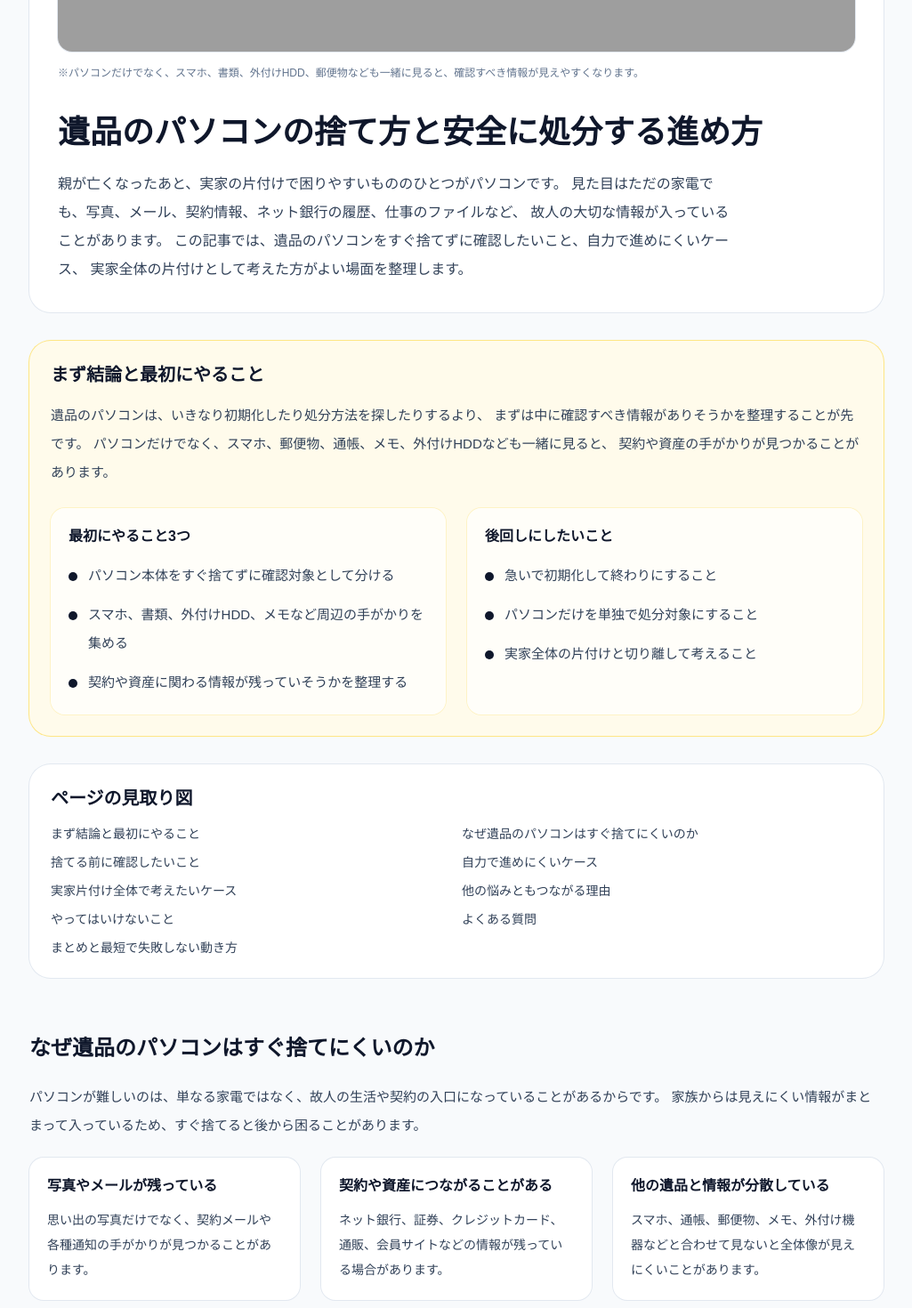
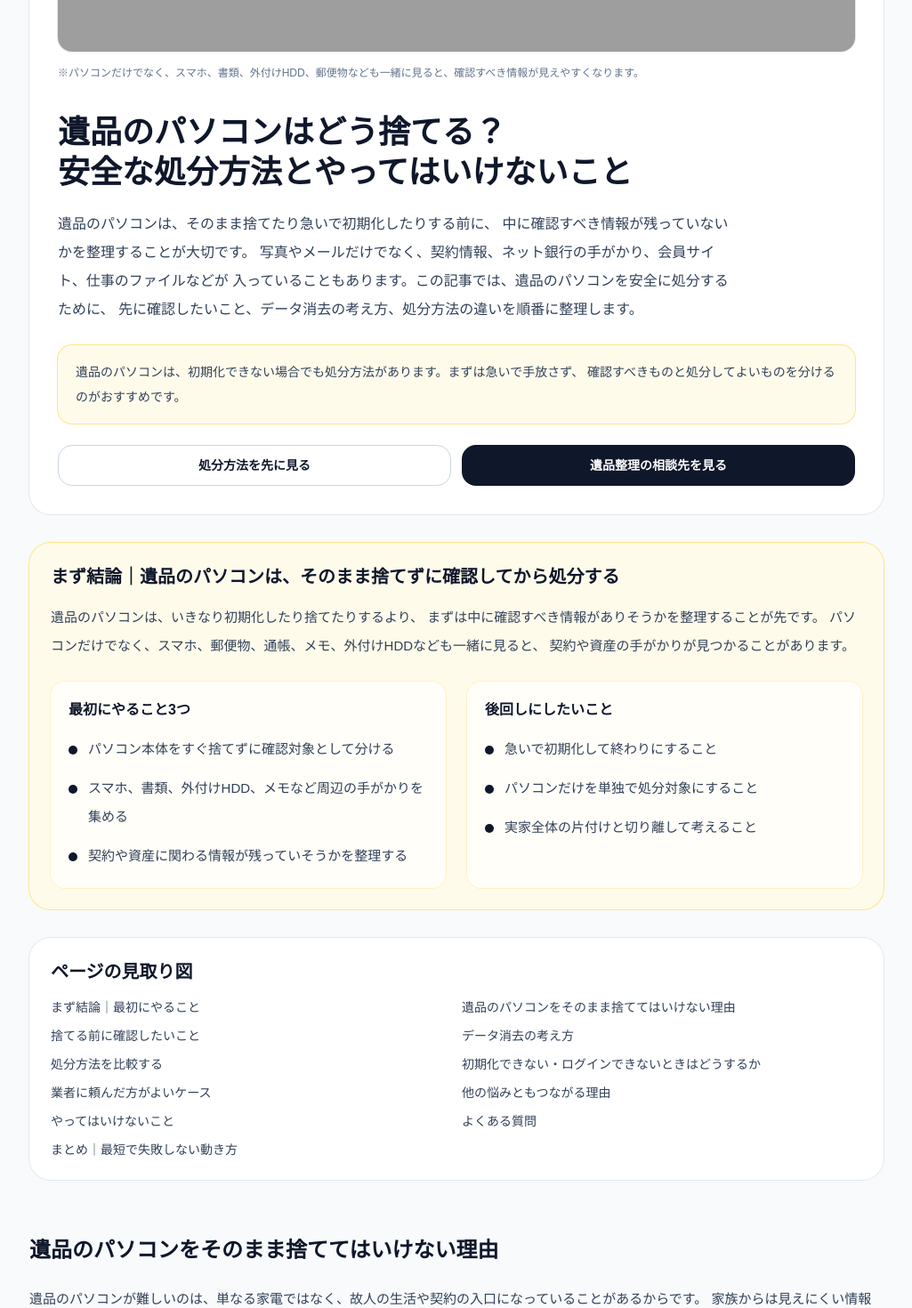
Before and after one commit to masatomorishima-qpick/tsuginote-navi-web, a Next.js app: page /guide/ihinseiri/digitalihin-004 in a window 1280 px wide. Shown: the part 700-2170 px from the top of the page at 89% size, without its empty margins (127-1152 px from the left). Built offline with nearby package versions, Linux system fonts and the light colour scheme; no server answers; grey boxes are pictures that could not be loaded.

Commit message:
digitalihin-004 SEO改稿と処分導線の改善を反映

```diff
--- a/app/guide/ihinseiri/digitalihin-004/DigitalIhin004Client.tsx
+++ b/app/guide/ihinseiri/digitalihin-004/DigitalIhin004Client.tsx
@@ -7,33 +7,39 @@ import AffiliateCtaBox from '@/components/AffiliateCtaBox';
 import SiteFooter from '@/components/SiteFooter';
 
 const toc = [
-  { id: 'conclusion', label: 'まず結論と最初にやること' },
-  { id: 'why-hard', label: 'なぜ遺品のパソコンはすぐ捨てにくいのか' },
+  { id: 'conclusion', label: 'まず結論｜最初にやること' },
+  { id: 'why-not-trash', label: '遺品のパソコンをそのまま捨ててはいけない理由' },
   { id: 'check-first', label: '捨てる前に確認したいこと' },
-  { id: 'self-limit', label: '自力で進めにくいケース' },
-  { id: 'consult', label: '実家片付け全体で考えたいケース' },
+  { id: 'data-erase', label: 'データ消去の考え方' },
+  { id: 'dispose-methods', label: '処分方法を比較する' },
+  { id: 'cannot-init', label: '初期化できない・ログインできないときはどうするか' },
+  { id: 'consult', label: '業者に頼んだ方がよいケース' },
   { id: 'related', label: '他の悩みともつながる理由' },
   { id: 'ng', label: 'やってはいけないこと' },
   { id: 'faq', label: 'よくある質問' },
-  { id: 'summary', label: 'まとめと最短で失敗しない動き方' },
+  { id: 'summary', label: 'まとめ｜最短で失敗しない動き方' },
 ];
 
 const faqs = [
   {
     q: '遺品のパソコンはそのまま捨てても大丈夫ですか？',
-    a: 'すぐに捨てるのはおすすめしにくいです。写真、契約情報、ネット銀行やクレジットカードの履歴、仕事のファイルなどが残っている可能性があります。まずは周辺の書類やスマホも含めて、確認が必要な情報がありそうかを整理するのが先です。',
+    a: 'そのまま捨てるのはおすすめしにくいです。写真、契約情報、ネット銀行やクレジットカードの履歴、メール、仕事のファイルなどが残っている可能性があります。まずは処分前に確認が必要な情報がありそうかを整理してください。',
   },
   {
     q: 'パソコンの電源が入らない場合はどうすればいいですか？',
-    a: '無理に起動や分解を試すより、まずは外付けHDD、USBメモリ、紙のメモ、通信関連の書類など周辺の手がかりを確認するのがおすすめです。パソコンだけに答えがあるとは限りません。',
+    a: '無理に分解したり何度も起動を試したりするより、まずは外付けHDD、USBメモリ、紙のメモ、通信関連の書類、スマホなど周辺の手がかりを確認するのがおすすめです。パソコンだけに答えがあるとは限りません。',
+  },
+  {
+    q: '初期化できないときでも処分できますか？',
+    a: '初期化できない場合でも、処分方法はあります。ただし、確認が必要な情報が残っていないかを見たうえで、データ消去や回収の考え方を整理してから進めた方が安心です。',
   },
   {
     q: 'スマホや書類も多くて何から始めればよいかわかりません。',
-    a: 'パソコンだけを単独で処分しようとせず、実家全体の片付けの中で確認対象を分ける方が進めやすいです。特に遠方の実家や物量が多い場合は、最初に保留にするものと片付け対象を分けると混乱しにくくなります。',
+    a: 'パソコンだけを単独で処分しようとせず、実家全体の片付けの中で確認対象と処分対象を分ける方が進めやすいです。特に遠方の実家や物量が多い場合は、最初に保留にするものを分けると混乱しにくくなります。',
   },
   {
     q: 'パソコン以外の遺品も多い場合はどう考えればよいですか？',
-    a: 'その場合は、パソコンの処分だけで終わらないことが多いです。スマホ、通帳、郵便物、家具、家電などと一緒に、実家全体の片付けとして考えた方が、後からやり直しになりにくいです。',
+    a: 'その場合は、パソコン処分だけで終わらないことが多いです。スマホ、通帳、郵便物、家具、家電などと一緒に、実家全体の片付けとして考えた方が、後からやり直しになりにくいです。',
   },
 ];
 
@@ -193,7 +199,7 @@ export default function DigitalIhin004Client() {
               </Link>
             </li>
             <li>/</li>
-            <li className="text-slate-700">遺品のパソコンの捨て方と安全に処分する進め方</li>
+            <li className="text-slate-700">遺品のパソコンはどう捨てる？</li>
           </ol>
         </nav>
 
@@ -211,16 +217,40 @@ export default function DigitalIhin004Client() {
           </div>
 
           <h1 className="mt-8 text-3xl font-bold leading-tight text-slate-900 sm:text-4xl">
-            遺品のパソコンの捨て方と安全に処分する進め方
+            遺品のパソコンはどう捨てる？
+            <br className="hidden sm:block" />
+            安全な処分方法とやってはいけないこと
           </h1>
 
           <p className="mt-5 max-w-3xl text-base leading-8 text-slate-700">
-            親が亡くなったあと、実家の片付けで困りやすいもののひとつがパソコンです。
-            見た目はただの家電でも、写真、メール、契約情報、ネット銀行の履歴、仕事のファイルなど、
-            故人の大切な情報が入っていることがあります。
-            この記事では、遺品のパソコンをすぐ捨てずに確認したいこと、自力で進めにくいケース、
-            実家全体の片付けとして考えた方がよい場面を整理します。
+            遺品のパソコンは、そのまま捨てたり急いで初期化したりする前に、
+            中に確認すべき情報が残っていないかを整理することが大切です。
+            写真やメールだけでなく、契約情報、ネット銀行の手がかり、会員サイト、仕事のファイルなどが
+            入っていることもあります。この記事では、遺品のパソコンを安全に処分するために、
+            先に確認したいこと、データ消去の考え方、処分方法の違いを順番に整理します。
           </p>
+
+          <div className="mt-6 rounded-2xl bg-amber-50 px-5 py-4 ring-1 ring-amber-200">
+            <p className="text-sm leading-7 text-slate-700">
+              遺品のパソコンは、初期化できない場合でも処分方法があります。まずは急いで手放さず、
+              確認すべきものと処分してよいものを分けるのがおすすめです。
+            </p>
+          </div>
+
+          <div className="mt-6 grid gap-3 sm:grid-cols-2">
+            <a
+              href="#dispose-methods"
+              className="inline-flex items-center justify-center rounded-2xl border border-slate-300 bg-white px-5 py-3 text-sm font-semibold text-slate-900 transition hover:bg-slate-50"
+            >
+              処分方法を先に見る
+            </a>
+            <a
+              href="#consult"
+              className="inline-flex items-center justify-center rounded-2xl bg-slate-900 px-5 py-3 text-sm font-semibold text-white transition hover:bg-slate-800"
+            >
+              遺品整理の相談先を見る
+            </a>
+          </div>
         </header>
 
         <section
@@ -228,10 +258,10 @@ export default function DigitalIhin004Client() {
           className="mt-8 rounded-3xl bg-amber-50 p-6 ring-1 ring-amber-200"
         >
           <h2 className="text-xl font-bold text-slate-900">
-            まず結論と最初にやること
+            まず結論｜遺品のパソコンは、そのまま捨てずに確認してから処分する
           </h2>
           <p className="mt-4 text-[15px] leading-8 text-slate-700">
-            遺品のパソコンは、いきなり初期化したり処分方法を探したりするより、
+            遺品のパソコンは、いきなり初期化したり捨てたりするより、
             まずは中に確認すべき情報がありそうかを整理することが先です。
             パソコンだけでなく、スマホ、郵便物、通帳、メモ、外付けHDDなども一緒に見ると、
             契約や資産の手がかりが見つかることがあります。
@@ -279,10 +309,10 @@ export default function DigitalIhin004Client() {
           </ul>
         </div>
 
-        <Section id="why-hard" title="なぜ遺品のパソコンはすぐ捨てにくいのか">
+        <Section id="why-not-trash" title="遺品のパソコンをそのまま捨ててはいけない理由">
           <p>
-            パソコンが難しいのは、単なる家電ではなく、故人の生活や契約の入口になっていることがあるからです。
-            家族からは見えにくい情報がまとまって入っているため、すぐ捨てると後から困ることがあります。
+            遺品のパソコンが難しいのは、単なる家電ではなく、故人の生活や契約の入口になっていることがあるからです。
+            家族からは見えにくい情報がまとまって入っているため、そのまま捨てると後から困ることがあります。
           </p>
 
           <div className="grid gap-6 md:grid-cols-3">
@@ -301,9 +331,9 @@ export default function DigitalIhin004Client() {
             </div>
 
             <div className="rounded-2xl bg-white p-5 ring-1 ring-slate-200">
-              <h3 className="text-base font-bold text-slate-900">他の遺品と情報が分散している</h3>
+              <h3 className="text-base font-bold text-slate-900">情報漏えいの不安がある</h3>
               <p className="mt-3 text-sm leading-7 text-slate-700">
-                スマホ、通帳、郵便物、メモ、外付け機器などと合わせて見ないと全体像が見えにくいことがあります。
+                個人情報やログイン情報が残っている可能性があるため、処分方法とデータ消去の考え方を分けて考える必要があります。
               </p>
             </div>
           </div>
@@ -360,29 +390,101 @@ export default function DigitalIhin004Client() {
           </p>
         </Section>
 
-        <Section id="self-limit" title="自力で進めにくいケース">
+        <Section id="data-erase" title="データ消去の考え方">
           <p>
-            ある程度までは家族で進められても、次のようなケースではパソコンの処分だけで終わらないことがあります。
+            遺品のパソコン処分で不安になりやすいのが、データ消去です。
+            ただし、データを消すことと、捨て方を決めることは分けて考えた方が整理しやすくなります。
           </p>
 
-          <div className="rounded-2xl bg-rose-50 p-5 ring-1 ring-rose-100">
+          <div className="grid gap-8 md:grid-cols-2">
+            <div className="rounded-2xl bg-white p-5 ring-1 ring-slate-200">
+              <h3 className="text-base font-bold text-slate-900">先に意識したいこと</h3>
+              <div className="mt-4">
                 <DotList
                   items={[
-                'パソコン以外にもスマホや書類が多い',
-                '遠方の実家で何度も通えない',
-                '何を残して何を捨てるか判断しにくい',
-                '家族内で処分の判断が分かれている',
-                '実家全体の片付けも同時に進める必要がある',
+                    '確認すべき情報が残っていないかを見る',
+                    'スマホや書類に手がかりが残っていないか合わせて確認する',
+                    '外付けHDDやUSBメモリも忘れずに見る',
+                    '処分だけ急がず、保留にする期間を持つ',
+                  ]}
+                />
+              </div>
+            </div>
+
+            <div className="rounded-2xl bg-rose-50 p-5 ring-1 ring-rose-100">
+              <h3 className="text-base font-bold text-slate-900">急いでやらない方がいいこと</h3>
+              <div className="mt-4">
+                <CrossList
+                  items={[
+                    '確認前に初期化する',
+                    'ログインできないまま自己判断で進める',
+                    '周辺機器を見ずに本体だけ処分する',
+                    '実家の他の遺品を確認せずに終わらせる',
+                  ]}
+                />
+              </div>
+            </div>
+          </div>
+
+          <p>
+            「安全に捨てたい」という気持ちが強いと、すぐに消去へ進みたくなりますが、
+            まずは確認対象と処分対象を分けて考えることが失敗を減らす近道です。
+          </p>
+        </Section>
+
+        <Section id="dispose-methods" title="遺品のパソコンの処分方法を比較する">
+          <p>
+            遺品のパソコン処分には、自治体回収、メーカー回収、回収業者、遺品整理の中でまとめて進める方法などがあります。
+            どれがよいかは、パソコン単体なのか、実家全体の片付けの一部なのかで変わります。
+          </p>
+
+          <div className="grid gap-6 md:grid-cols-3">
+            <div className="rounded-2xl bg-white p-5 ring-1 ring-slate-200">
+              <h3 className="text-base font-bold text-slate-900">パソコン単体で進める方法</h3>
+              <p className="mt-3 text-sm leading-7 text-slate-700">
+                他に片付けるものが少なく、確認もほぼ終わっている場合は、単体処分を考えやすいです。
+              </p>
+            </div>
+
+            <div className="rounded-2xl bg-white p-5 ring-1 ring-slate-200">
+              <h3 className="text-base font-bold text-slate-900">保留にして後で処分する方法</h3>
+              <p className="mt-3 text-sm leading-7 text-slate-700">
+                契約や資産の手がかりが残っていそうなら、先に保留にして他の遺品確認を進める方が安心です。
+              </p>
+            </div>
+
+            <div className="rounded-2xl bg-white p-5 ring-1 ring-slate-200">
+              <h3 className="text-base font-bold text-slate-900">実家片付けと一緒に進める方法</h3>
+              <p className="mt-3 text-sm leading-7 text-slate-700">
+                遺品が多い場合は、パソコンだけ切り出すより、実家片付け全体の中で進めた方が楽なことがあります。
+              </p>
+            </div>
+          </div>
+        </Section>
+
+        <Section id="cannot-init" title="初期化できない・ログインできないときはどうするか">
+          <p>
+            パソコン処分でよく困るのが、「パスワードがわからない」「初期化できない」「電源が入らない」というケースです。
+            こうした場合でも、すぐに詰みではありません。
+          </p>
+
+          <div className="rounded-2xl bg-slate-50 p-5 ring-1 ring-slate-200">
+            <DotList
+              items={[
+                'まずは周辺のスマホ、書類、メモ、外付け機器の確認を優先する',
+                'ログインできないなら、確認対象としていったん保留にする',
+                '本体だけで判断せず、実家全体の整理と一緒に考える',
+                '自力で難しい場合は、処分方法だけでなく整理方針ごと相談する',
               ]}
             />
           </div>
 
           <p>
-            この場合は、パソコンだけ先に片付けるより、実家全体の整理の中で順番を決めた方が進めやすくなります。
+            初期化できないこと自体よりも、「確認が必要かもしれないのに急いで処分する」ことの方が失敗につながりやすいです。
           </p>
         </Section>
 
-        <Section id="consult" title="実家片付け全体で考えたいケース">
+        <Section id="consult" title="業者に頼んだ方がよいケース">
           <p>
             遺品のパソコン処分で悩んでいるように見えても、実際にはスマホ、通帳、郵便物、家具、家電など、
             他の整理とつながっていることが少なくありません。
@@ -390,7 +492,7 @@ export default function DigitalIhin004Client() {
           </p>
 
           <div className="rounded-2xl bg-white p-5 ring-1 ring-slate-200">
-            <h3 className="text-lg font-bold text-slate-900">実家全体で考えたいケース</h3>
+            <h3 className="text-lg font-bold text-slate-900">業者相談を考えたいケース</h3>
             <div className="mt-4">
               <DotList
                 items={[
@@ -398,6 +500,7 @@ export default function DigitalIhin004Client() {
                   '短い日程でまとめて進めたい',
                   '確認不足で後からやり直したくない',
                   '家族だけでは手が足りない',
+                  '遠方の実家で何度も通えない',
                 ]}
               />
             </div>
@@ -423,9 +526,9 @@ export default function DigitalIhin004Client() {
           </div>
 
           <AffiliateCtaBox
-  title="スマホやパソコンだけでなく、実家の遺品整理全体を進めたい方へ"
+            title="パソコンだけでなく、実家の遺品整理全体を進めたい方へ"
             serviceLead="ご家族だけで整理が難しい場合は、片付け・仕分け・回収までまとめて相談できるサービスを早めに確認しておくと、全体の見通しを立てやすくなります。"
-  description="親のスマホのパスワードがわからないときは、スマホ単体で考えるより、パソコンや書類、実家全体の片付けの中で整理した方が進みやすいことがあります。物量が多い場合や、遠方で何度も通えない場合、家族だけで対応が難しい場合は、まず無料見積もりで費用感や進め方を確認しておくと安心です。"
+            description="遺品のパソコン処分は、パソコン単体で考えるより、スマホや書類、家具、家電も含めた実家全体の片付けの中で整理した方が進みやすいことがあります。物量が多い場合や、遠方で何度も通えない場合、家族だけで対応が難しい場合は、まず無料見積もりで費用感や進め方を確認しておくと安心です。"
             buttonText="遺品整理110番を確認する"
             href="https://px.a8.net/svt/ejp?a8mat=4AZNCN+786GWQ+39GM+5MFLEA"
             lpName="digitalihin_004"
@@ -460,7 +563,7 @@ export default function DigitalIhin004Client() {
 
         <Section id="related" title="他の悩みともつながる理由">
           <p>
-            パソコンの処分の悩みは、スマホ、ネット銀行、実家片付けともつながっています。
+            パソコン処分の悩みは、スマホ、ネット銀行、実家片付けともつながっています。
             パソコンだけを単独で考えるより、他の記事もあわせて見る方が整理しやすくなります。
           </p>
 
@@ -551,7 +654,7 @@ export default function DigitalIhin004Client() {
           <FaqAccordion faqs={faqs} />
         </Section>
 
-        <Section id="summary" title="まとめと最短で失敗しない動き方">
+        <Section id="summary" title="まとめ｜遺品のパソコンを安全に処分するための進め方">
           <p>
             遺品のパソコンは、すぐに捨てるのではなく、まず確認対象として扱うのが基本です。
             周辺の書類やスマホ、外付け機器も含めて、契約や資産、写真などの手がかりがないかを整理してから処分を考える方が安心です。
@@ -561,8 +664,9 @@ export default function DigitalIhin004Client() {
             <ul className="space-y-3 text-[15px] leading-8 text-slate-700">
               <li>・パソコン本体をすぐ捨てずに確認対象として分ける</li>
               <li>・スマホ、書類、外付けHDD、メモも一緒に見る</li>
-              <li>・契約や資産の手がかりがありそうかを整理する</li>
+              <li>・データ消去と処分方法は分けて考える</li>
               <li>・遺品が多い場合は実家全体の片付けとして考える</li>
+              <li>・家族だけで難しい場合は業者相談も検討する</li>
             </ul>
           </div>
 
--- a/app/guide/ihinseiri/digitalihin-004/page.tsx
+++ b/app/guide/ihinseiri/digitalihin-004/page.tsx
@@ -2,9 +2,10 @@ import type { Metadata } from 'next';
 import DigitalIhin004Client from './DigitalIhin004Client';
 
 export const metadata: Metadata = {
-  title: '遺品のパソコンの捨て方と安全に処分する進め方|つぎの手ナビ',
+  title:
+    '遺品のパソコンはどう捨てる？安全な処分方法とやってはいけないこと | つぎの手ナビ',
   description:
-    '遺品のパソコンをどう捨てればいいか悩む方へ。処分前に確認したいデータや契約、やってはいけないこと、実家全体の片付けも踏まえた進め方をわかりやすく整理します。',
+    '遺品のパソコンは、すぐに捨てたり初期化したりする前に、確認すべき情報が残っていないか整理することが大切です。安全な処分方法、データ消去の考え方、やってはいけないことをまとめました。',
 };
 
 export default function Page() {
```
Lines whose indentation alone changed are shown as unchanged.
